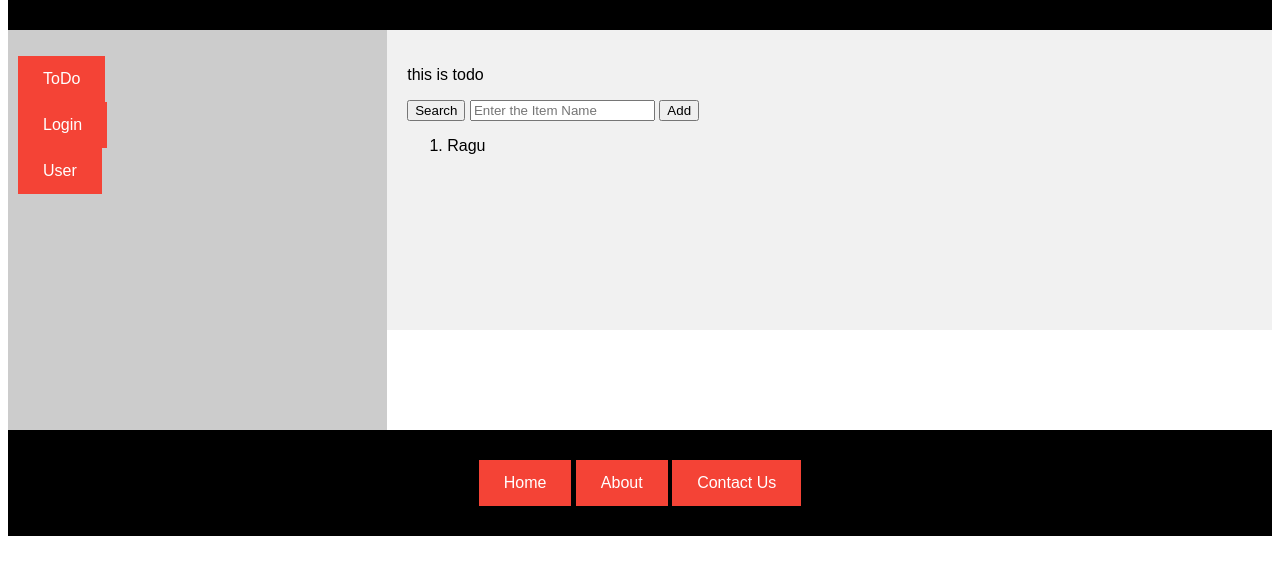
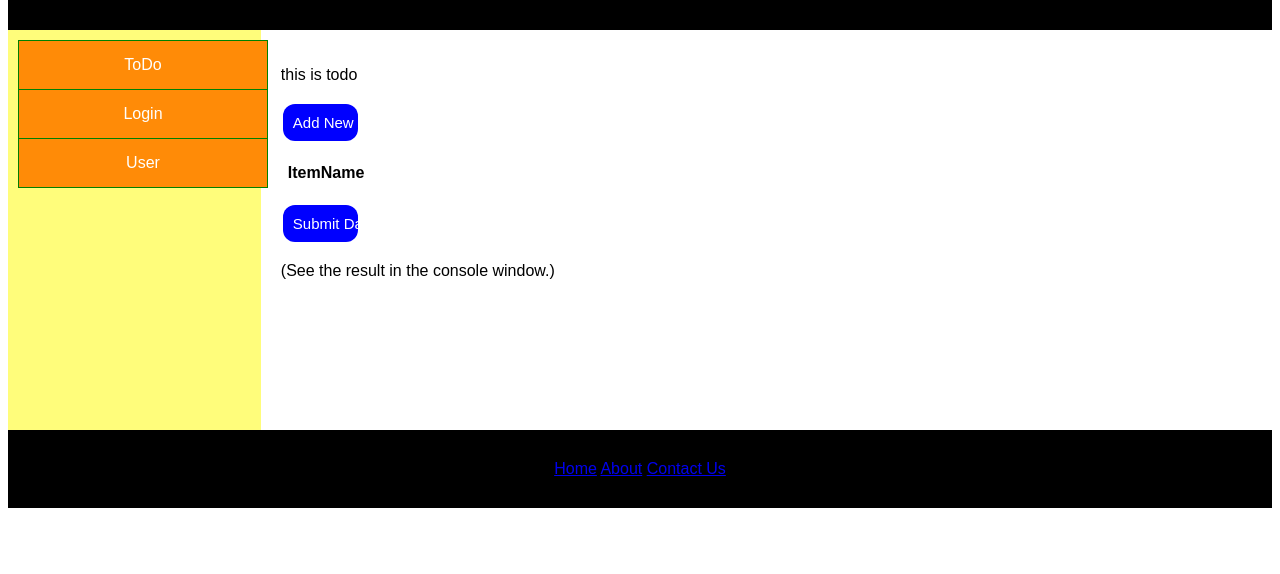
Before and after one commit to tavisca-rkaruppaiah/SimpleHtml, a plain HTML site: page index.html in a window 1280 px wide. Shown: the part 78-652 px from the top of the page. Drawn offline with Linux system fonts and the light colour scheme.

Commit message:
added by ragu

```diff
--- a/css/style.css
+++ b/css/style.css
@@ -2,12 +2,14 @@
     box-sizing: border-box;
   }
 
-  body {
+  body
+  {
     font-family: Arial, Helvetica, sans-serif;
   }
 
   /* Style the header */
-  header {
+  header
+  {
     background-color: black;
     padding: 8px;
     text-align: center;
@@ -16,58 +18,105 @@
   }
 
   /* Create two columns/boxes that floats next to each other */
-  nav {
+  nav
+  {
     float: left;
-    width: 30%;
+    width: 20%;
     height: 400px; /* only for demonstration, should be removed */
-    background: #ccc;
+    background-color: rgb(255, 253, 123);
+    padding: 10px;
+    border: 30px salmon;
+  }
+
+
+  input[type=text], input[type=email], input[type=password]
+  {
+    border: 2px solid red;
+    border-radius: 12px;
     padding: 10px;
   }
 
+  input[type=button], input[type=submit], input[type=reset]
+  {
+    background-color: blue;
+    font-size: 15px;
+    width: 75px;
+    border-radius: 12px;;
+    border: none;
+    color: white;
+    padding: 10px;
+    text-decoration: none;
+    margin: 4px 2px;
+    cursor: pointer;
+  }
+
+ .td, .use, .log
+ {
+  font: bold 11px Arial;
+  text-decoration: none;
+  background-color: #EEEEEE;
+  color: #333333;
+  padding: 10px;
+  text-align: center;
+ }
+
+
+
   /* Style the list inside the menu */
-  nav ul {
+  nav ul
+  {
     list-style-type: none;
     padding: 0;
   }
 
+  .btn-group .button {
+    background-color: rgb(255, 139, 7); /* Green */
+    border: 1px solid green;
+    color: white;
+    padding: 15px 32px;
+    text-align: center;
+    text-decoration: none;
+    font-size: 16px;
+    cursor: pointer;
+    width: 250px;
+    display: block;
+  }
 
-  .mainbody {
+  .btn-group .button:not(:last-child) {
+    border-bottom: none; /* Prevent double borders */
+  }
+
+  .btn-group .button:hover {
+    background-color: #7209fc;
+  }
+  .mainbody
+  {
     float: left;
     padding: 20px;
-    width: 70%;
-    background-color: #f1f1f1;
-    height: 300px; /* only for demonstration, should be removed */
+    width: 80%;
+    height: 200%; /* only for demonstration, should be removed */
   }
   /* Clear floats after the columns */
-  section:after {
+  section:after
+  {
     content: "";
     display: table;
     clear: both;
   }
 
   /* Style the footer */
-  footer {
+  footer
+  {
     background-color: black;
     padding: 30px;
     text-align: center;
     color: white;
   }
 
-  a:link, a:visited {
-    background-color: #f44336;
-    color: white;
-    padding: 14px 25px;
-    text-align: center;
-    text-decoration: none;
-    display: inline-block;
-  }
-
-  a:hover, a:active {
-    background-color: red;
-  }
 
   /* Responsive layout - makes the two columns/boxes stack on top of each other instead of next to each other, on small screens */
-  @media (max-width: 600px) {
+  @media (max-width: 600px)
+  {
     nav {
       width: 100%;
       height: auto;
--- a/index.html
+++ b/index.html
@@ -9,7 +9,7 @@
 
 
 </head>
-<body>
+<body onload="createTable()">
   <script src="./js/main.js"></script>
         <header>
           <h2>tavisca</h2>
@@ -17,26 +17,37 @@
 
         <section>
           <nav>
-            <ul>
-              <li><a href="#todo" onClick="visibleSomePages('todo');">ToDo</a></li>
-              <li><a href="#login" onClick="visibleSomePages('login');">Login</a></li>
-              <li><a href="#user" onClick="visibleSomePages('user');">User</a></li>
-            </ul>
+              <div class="btn-group">
+                  <button class="button" onClick="visibleSomePages('todo','login','user');">ToDo</button>
+                  <button class="button" onClick="visibleSomePages('login','todo','user');">Login</button>
+                  <button class="button" onClick="visibleSomePages('user','todo', 'login');">User</button>
+                </div>
+
+            <!--ul>
+              <li><a class = "td" href="#todo" onClick="visibleSomePages('todo','login','user');">ToDo</a></li><br>
+              <li><a class="log" href="#login" onClick="visibleSomePages('login','todo','user');">Login</a></li><br>
+              <li><a class="use" href="#user" onClick="visibleSomePages('user','todo', 'login');">User</a></li>
+            </ul-->
           </nav>
           <div class="mainbody">
-                <div id="todo">
+                <div id="todo" >
                         <p>this is todo</p>
-                        <input type="button" value="Search"> <input type="text" id="item" name="itemName" placeholder="Enter the Item Name"> <input type="button"  value="Add" onclick="addItemToList()"><br/>
-                        <ol id="items">
-                          <li>Ragu</li>
-                        </ol>
+                        <p>
+                            <input type="button" id="addRow" value="Add New Row" onclick="addRow()" />
+                        </p>
+
+                        <!--THE CONTAINER WHERE WE'll ADD THE DYNAMIC TABLE-->
+                        <div id="cont"></div>
+
+                        <p><input type="button" id="bt" value="Submit Data" onclick="submit()" /></p>
+                        <p>(See the result in the console window.)</p>
                       </div>
                       <div id="login">
                           <p>this is login</p>
 
                           <div>
                             <form action="">
-                              <input type="email" name="email" placeholder="Enter your email" required><br/>
+                              <input type="email" name="email" placeholder="Enter your email" required onblur="validateEmail(this);"><br/><br/>
                               <input type="password" name ="password" placeholder="Enter your password"><br>
                               <input type="submit" value="Login">
                             </form>
--- a/js/main.js
+++ b/js/main.js
@@ -2,15 +2,124 @@ function addItemToList()
 {
     var li = document.createElement("LI");
     var input = document.getElementById("item");
+    var btnEdit = document.createElement("BUTTON");
+    btnEdit.innerHTML = "Edit";
+    var btnDelete = document.createElement("BUTTON");
+    btnDelete.innerHTML = "Delete";
     console.log(input.value);
-    li.innerHTML = input.value;
-    input.value = "";
-    document.getElementById("items").appendChild(li);
-    console.log('ragu');
+    if(input.value.length != 0)
+    {
+        li.innerHTML = input.value;
+        input.value = "";
+        document.getElementById("items").appendChild(li).appendChild(btnEdit);
+    }
+    else
+    {
+        alert('Enter Item Name');
+    }
 }
 
-function visibleSomePages(id)
+function visibleSomePages(visibleid, hidepartone, hideparttwo )
 {
-    document.getElementById(id).style.display='block';
-    console.log("ulla varuthu");
+    document.getElementById(visibleid).style.display='block';
+    document.getElementById(hidepartone).style.display='none';
+    document.getElementById(hideparttwo).style.display='none';
 }
+
+   // ARRAY FOR HEADER.
+   var arrHead = new Array();
+   arrHead = ['', 'ItemName'];      // SIMPLY ADD OR REMOVE VALUES IN THE ARRAY FOR TABLE HEADERS.
+
+   // FIRST CREATE A TABLE STRUCTURE BY ADDING A FEW HEADERS AND
+   // ADD THE TABLE TO YOUR WEB PAGE.
+   function createTable() {
+       var itemTable = document.createElement('table');
+       itemTable.setAttribute('id', 'itemTable');            // SET THE TABLE ID.
+
+       var tr = itemTable.insertRow(-1);
+
+       for (var h = 0; h < arrHead.length; h++) {
+           var th = document.createElement('th');          // TABLE HEADER.
+           th.innerHTML = arrHead[h];
+           tr.appendChild(th);
+       }
+
+       var div = document.getElementById('cont');
+       div.appendChild(itemTable);    // ADD THE TABLE TO YOUR WEB PAGE.
+   }
+
+   // ADD A NEW ROW TO THE TABLE.s
+   function addRow() {
+       var itemTab = document.getElementById('itemTable');
+
+       var rowCnt = itemTab.rows.length;        // GET TABLE ROW COUNT.
+       var tr = itemTab.insertRow(rowCnt);      // TABLE ROW.
+       tr = itemTab.insertRow(rowCnt);
+
+       for (var c = 0; c < arrHead.length; c++) {
+           var td = document.createElement('td');          // TABLE DEFINITION.
+           td = tr.insertCell(c);
+
+           if (c == 0) {           // FIRST COLUMN.
+               // ADD A BUTTON.
+               var button = document.createElement('input');
+
+               // SET INPUT ATTRIBUTE.
+               button.setAttribute('type', 'button');
+               button.setAttribute('value', 'Remove');
+
+               // ADD THE BUTTON's 'onclick' EVENT.
+               button.setAttribute('onclick', 'removeRow(this)');
+
+               td.appendChild(button);
+           }
+           else {
+               // CREATE AND ADD TEXTBOX IN EACH CELL.
+               var ele = document.createElement('input');
+               ele.setAttribute('type', 'text');
+               ele.setAttribute('value', '');
+
+               td.appendChild(ele);
+           }
+       }
+   }
+
+   // DELETE TABLE ROW.
+   function removeRow(oButton) {
+       var itemTab = document.getElementById('itemTable');
+       itemTab.deleteRow(oButton.parentNode.parentNode.rowIndex);       // BUTTON -> TD -> TR.
+   }
+
+   // EXTRACT AND SUBMIT TABLE DATA.
+   function submit() {
+       var myTab = document.getElementById('itemTable');
+       var values = new Array();
+
+       // LOOP THROUGH EACH ROW OF THE TABLE.
+       for (row = 1; row < myTab.rows.length - 1; row++) {
+           for (c = 0; c < myTab.rows[row].cells.length; c++) {   // EACH CELL IN A ROW.
+
+               var element = myTab.rows.item(row).cells[c];
+               if (element.childNodes[0].getAttribute('type') == 'text') {
+                   values.push("'" + element.childNodes[0].value + "'");
+               }
+           }
+       }
+
+       // SHOW THE RESULT IN THE CONSOLE WINDOW.
+       console.log(values);
+   }
+
+   //validate email
+   function validateEmail(emailField){
+    var reg = /^([A-Za-z0-9_\-\.])+\@([A-Za-z0-9_\-\.])+\.([A-Za-z]{2,4})$/;
+
+    if (reg.test(emailField.value) == false)
+    {
+        alert('Invalid Email Address');
+        return false;
+    }
+
+    return true;
+
+}
```
Also changed, not shown: table.html (added, +117 -0 lines).
